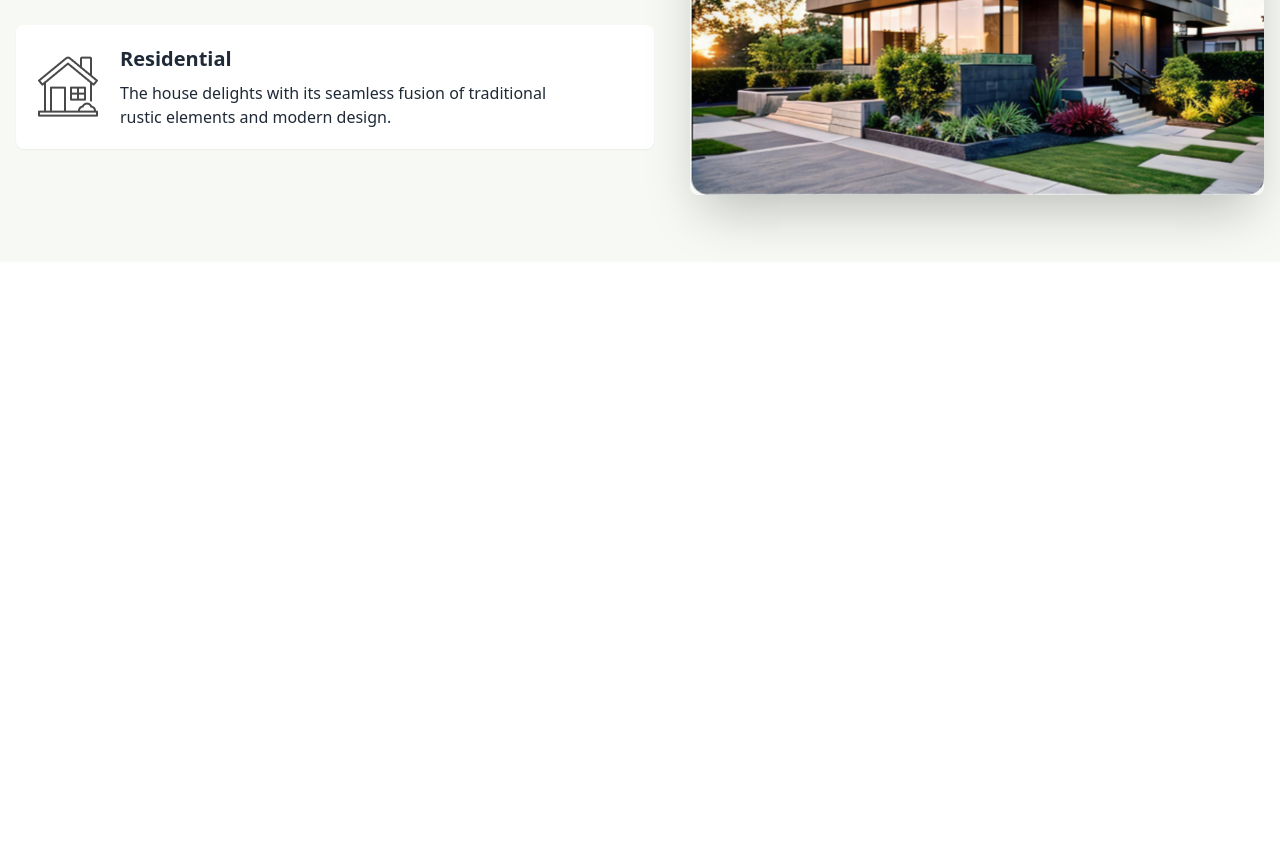
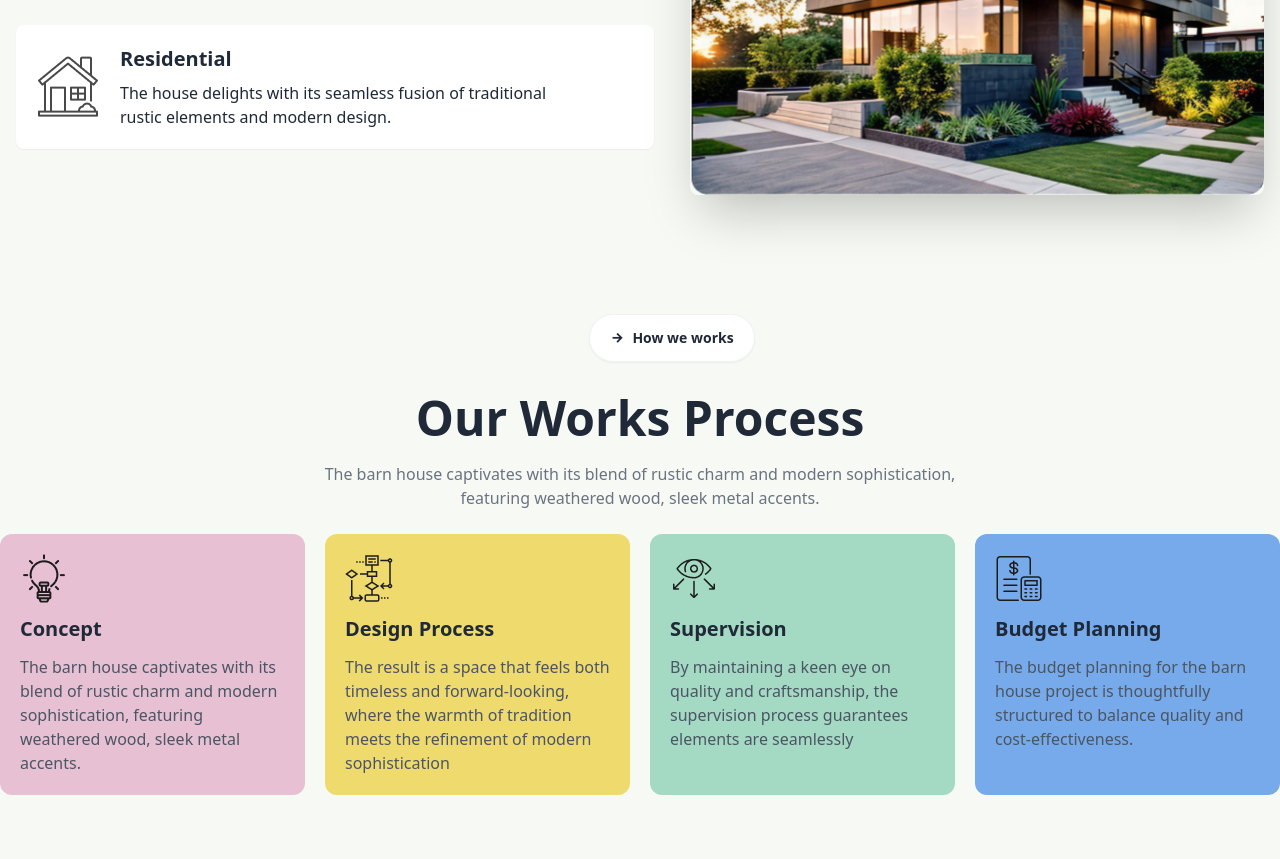
Before and after one commit to himu004/rinterio-a-three, a plain HTML site: page index.html in a window 1280 px wide. Shown: the part 1384-2243 px from the top of the page. Before the commit the page ends 1646 px from the top, so only its background shows below. Drawn offline with nearby package versions, Linux system fonts and the light colour scheme.

Commit message:
Work Process Section Completed

```diff
--- a/index.html
+++ b/index.html
@@ -88,7 +88,7 @@
                    <div class="text-center md:text-start">
                     <button class="btn bg-white rounded-full md:px-5 md:ml-16 my-3">
                         <i class="ri-arrow-right-line"></i>
-                        Get Started
+                        About Us
                     </button>
                    </div>
                 </div>
@@ -124,6 +124,57 @@
                 </div>
               </div>
          </section>
+         <!-- My Designed Section -->
+          <section class="bg-[#e8f1df57]">
+
+          </section>
+          <!-- Our Work Process Section -->
+           <section class="bg-[#e8f1df57] py-10">
+            <div class="container mx-auto">
+                <!-- Text Content -->
+                <div class="text-center space-y-5">
+                    <button class="btn bg-white rounded-full md:px-5 md:ml-16 my-3">
+                        <i class="ri-arrow-right-line"></i>
+                        How we works
+                    </button>
+                    <h3 class="md:text-5xl text-3xl font-extrabold">Our Works Process</h3>
+                    <p class="md:w-1/2 md:mx-auto mx-3 text-gray-500" >The barn house captivates with its blend of rustic charm and modern sophistication, featuring weathered wood, sleek metal accents.</p>
+                </div>
+                <!-- Cards -->
+                <div class="py-6 md:grid md:grid-cols-4 gap-5">
+                    <!-- C-1 -->
+                    <div class="bg-[#E7C1D3] p-5 space-y-3 rounded-xl m-5 md:m-0">
+                        <img src="./assets/concept.png" alt="">
+                        <h3 class="text-xl font-bold">Concept</h3>
+                        <p class="text-gray-600">The barn house captivates with its blend of rustic charm and modern sophistication, featuring weathered wood, sleek metal accents.</p>
+                    </div>
+                    <!-- C-2 -->
+                    <div class="bg-[#EFDA6E] p-5 space-y-3 rounded-xl m-5 md:m-0">
+                        <img src="./assets/flow-chart.png" alt="">
+                        <h3 class="text-xl font-bold">Design Process</h3>
+                        <p class="text-gray-600">
+                            The result is a space that feels both timeless and forward-looking, where the warmth of tradition meets the refinement of modern sophistication
+                        </p>
+                    </div>
+                    <!-- C-3 -->
+                    <div class="bg-[#A4DAC3] p-5 space-y-3 rounded-xl m-5 md:m-0">
+                        <img src="./assets/vision.png" alt="">
+                        <h3 class="text-xl font-bold">Supervision</h3>
+                        <p class="text-gray-600">
+                            By maintaining a keen eye on quality and craftsmanship, the supervision process guarantees elements are seamlessly
+                        </p>
+                    </div>
+                    <!-- C-4 -->
+                    <div class="bg-[#77AAEA] p-5 space-y-3 rounded-xl m-5 md:m-0">
+                        <img src="./assets/budget-planning.png" alt="">
+                        <h3 class="text-xl font-bold">Budget Planning</h3>
+                        <p class="text-gray-600">
+                            The budget planning for the barn house project is thoughtfully structured to balance quality and cost-effectiveness.
+                        </p>
+                    </div>
+                </div>
+            </div>
+           </section>
     </main>
 
     <footer>
```
